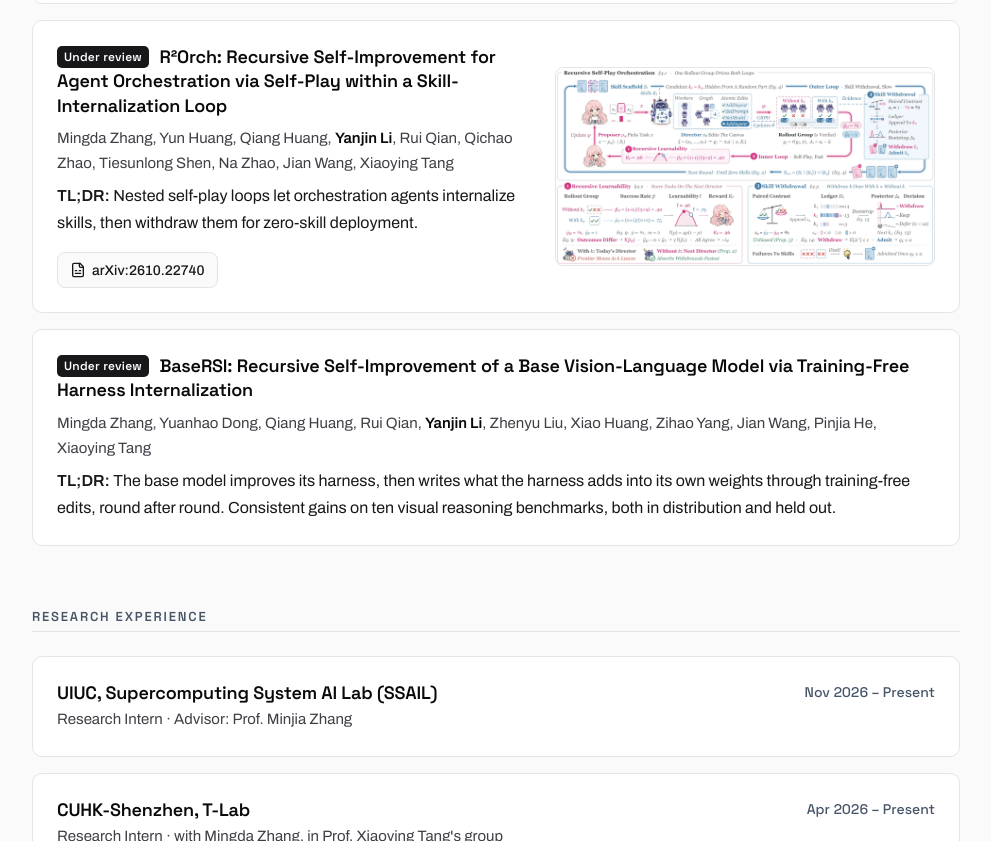
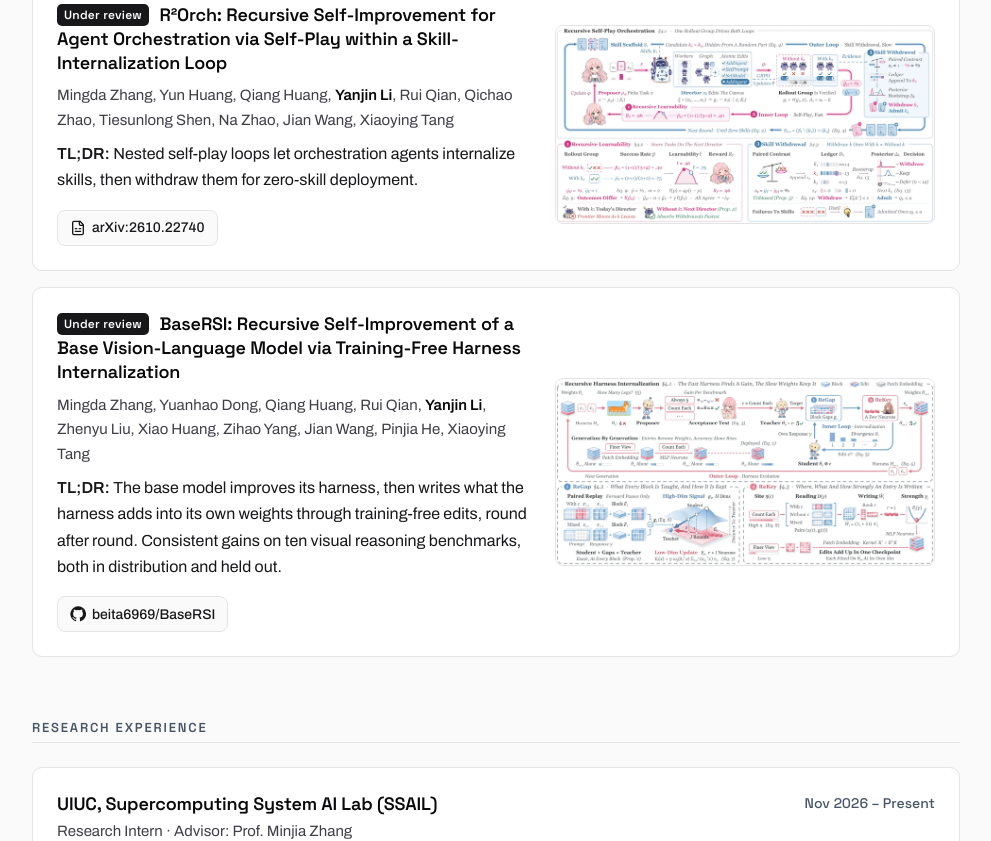
Before and after one commit to YJLi-new/YJLi-new.github.io, a plain HTML site: page index.html in a window 1280 px wide. Shown: the part 1959-2800 px from the top of the page, without its empty margins (144-1135 px from the left). Drawn offline with Linux system fonts and the light colour scheme.

Commit message:
Add BaseRSI figure and code link, drop SSAIL milestone

```diff
--- a/index.html
+++ b/index.html
@@ -297,7 +297,6 @@
   <section id="milestones" aria-labelledby="ms-h">
     <h2 id="ms-h">Milestones</h2>
     <ul class="news">
-      <li><time datetime="2026-11">2026/11</time><span>I joined Prof. Minjia Zhang's Supercomputing System AI Lab (SSAIL) at UIUC as a research intern.</span></li>
       <li><time datetime="2026-11">2026/11</time><span>My first-author paper <a href="https://arxiv.org/abs/2611.05917v1">DecoupAttn</a> is out on arXiv and under review.</span></li>
       <li><time datetime="2026-10">2026/10</time><span><a href="https://arxiv.org/abs/2610.22740">R&sup2;Orch</a> is on arXiv and under review.</span></li>
       <li><time datetime="2026-10">2026/10</time><span><a href="https://github.com/beita6969/ScienceClaw">ScienceClaw</a> passed 1,000 GitHub stars.</span></li>
@@ -350,12 +349,18 @@
         </div>
         <a class="pub-fig" href="figs/r2orch.webp" aria-label="Open the R²Orch method overview figure at full size"><img src="figs/r2orch.webp" width="1600" height="833" loading="lazy" decoding="async" alt="R²Orch method overview"></a>
       </article>
-      <article class="card pub" style="grid-template-columns: 1fr">
+      <article class="card pub">
         <div>
           <h3><span class="badge">Under review</span> BaseRSI: Recursive Self-Improvement of a Base Vision-Language Model via Training-Free Harness Internalization</h3>
           <p class="authors">Mingda Zhang, Yuanhao Dong, Qiang Huang, Rui Qian, <b>Yanjin Li</b>, Zhenyu Liu, Xiao Huang, Zihao Yang, Jian Wang, Pinjia He, Xiaoying Tang</p>
           <p class="summary"><b>TL;DR:</b> The base model improves its harness, then writes what the harness adds into its own weights through training-free edits, round after round. Consistent gains on ten visual reasoning benchmarks, both in distribution and held out.</p>
+          <div class="meta">
+            <a class="pill" href="https://github.com/beita6969/BaseRSI">
+              <svg viewBox="0 0 24 24" fill="currentColor" aria-hidden="true"><path d="M12 .5a11.5 11.5 0 0 0-3.64 22.41c.58.1.79-.25.79-.56v-2c-3.2.7-3.88-1.37-3.88-1.37-.52-1.33-1.28-1.69-1.28-1.69-1.05-.71.08-.7.08-.7 1.16.08 1.77 1.19 1.77 1.19 1.03 1.77 2.7 1.26 3.36.96.1-.75.4-1.26.73-1.55-2.55-.29-5.24-1.28-5.24-5.68 0-1.26.45-2.28 1.19-3.09-.12-.29-.52-1.46.11-3.04 0 0 .97-.31 3.17 1.18a11 11 0 0 1 5.77 0c2.2-1.49 3.17-1.18 3.17-1.18.63 1.58.23 2.75.11 3.04.74.81 1.19 1.83 1.19 3.09 0 4.41-2.69 5.39-5.25 5.67.41.36.78 1.06.78 2.14v3.17c0 .31.21.67.8.56A11.5 11.5 0 0 0 12 .5Z"/></svg>
+              beita6969/BaseRSI</a>
+          </div>
         </div>
+        <a class="pub-fig" href="figs/basersi.webp" aria-label="Open the BaseRSI framework figure at full size"><img src="figs/basersi.webp" width="1600" height="785" loading="lazy" decoding="async" alt="BaseRSI framework"></a>
       </article>
     </div>
   </section>
```
Also changed, not shown: figs/basersi.webp (added).
